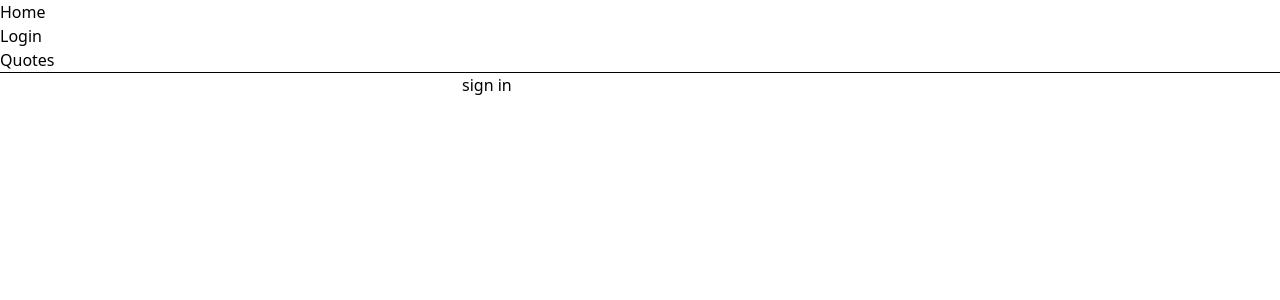
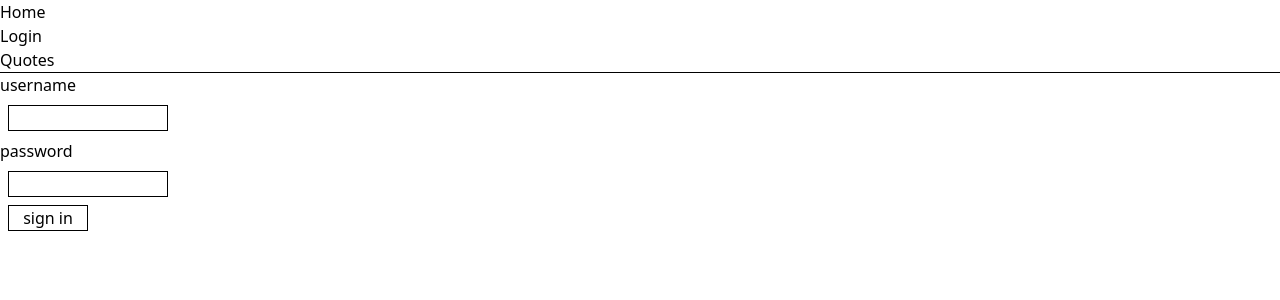
Before and after one commit to aleks1303/dec-2025_react_lessons, a React (Vite) app: page /login in a window 1280 px wide. Shown: the top 300 px of the page. Built offline with nearby package versions, Linux system fonts and the light colour scheme.

Commit message:
authentication

```diff
--- a/src/components/login-component/LoginComponent.tsx
+++ b/src/components/login-component/LoginComponent.tsx
@@ -4,7 +4,7 @@ import {login} from "../../services/api.service.tsx";
 
 const LoginComponent = () => {
     const {handleSubmit, register} = useForm<ILoginData>();
-    const handleForm = async (data: FormData) => {
+    const handleForm = async (data: ILoginData) => {
         try {
             const user = await login({...data, expiresInMins:1})
             console.log('Успіх', user)
@@ -13,17 +13,18 @@ const LoginComponent = () => {
         }
     }
 
-
+    const classInput = 'border-1 w-40 m-2 block'
+    const classButton = 'border-1 w-20 m-2 block'
     return (
         <div>
             <form onSubmit={handleSubmit(handleForm)}>
-                <label>
-                    <input type="text"/>
+                <label htmlFor={'username'}>username
+                    <input className={classInput} type="text" {...register('username')} />
                 </label>
-                <label>
-                    <input type="text"/>
+                <label htmlFor={'password'}>password
+                    <input className={classInput} type="text" {...register('password')} />
                 </label>
-                <button>sign in</button>
+                <button className={classButton}>sign in</button>
             </form>
         </div>
     );
```
